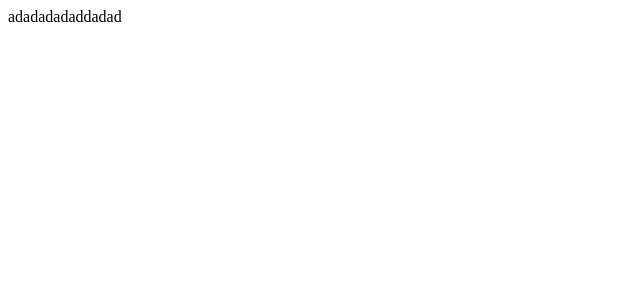
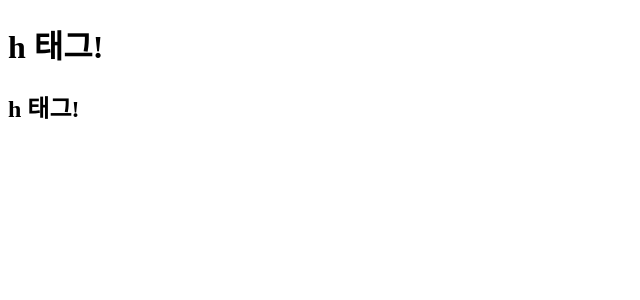
Before and after one commit to starminds/base_react, a React (Create React App) app: page / in a window 1280 px wide. Shown: the top 300 px of the page, without its empty margins (0-640 px from the left). Built offline with nearby package versions, Linux system fonts and the light colour scheme.

Commit message:
tag rule

```diff
--- a/public/index.html
+++ b/public/index.html
@@ -30,5 +30,6 @@
     <noscript>You need to enable JavaScript to run this app.</noscript>
     <div id="root"></div>
 
+
   </body>
 </html>
--- a/src/App.js
+++ b/src/App.js
@@ -1,6 +1,13 @@
+import { Fragment } from "react";
 
 const App = () => {
-  return <div>adadadadaddadad</div>
-}
+  return (
+    <>
+      <h1>h 태그!</h1>
+      <h2>h 태그!</h2>
+      {/* <img src="" /> */}
+    </>
+  );
+};
 
 export default App;
```
Also changed, not shown: src/index.js (+4 -5 lines).
